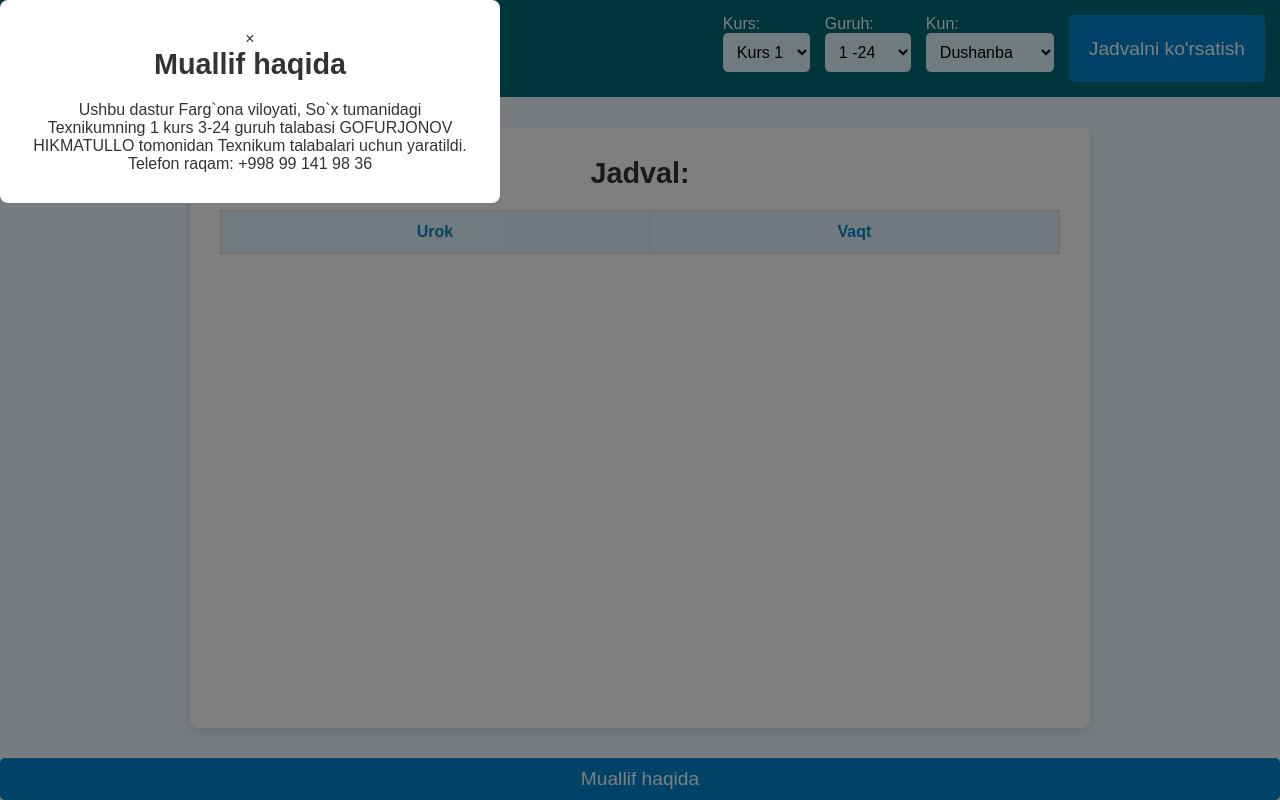
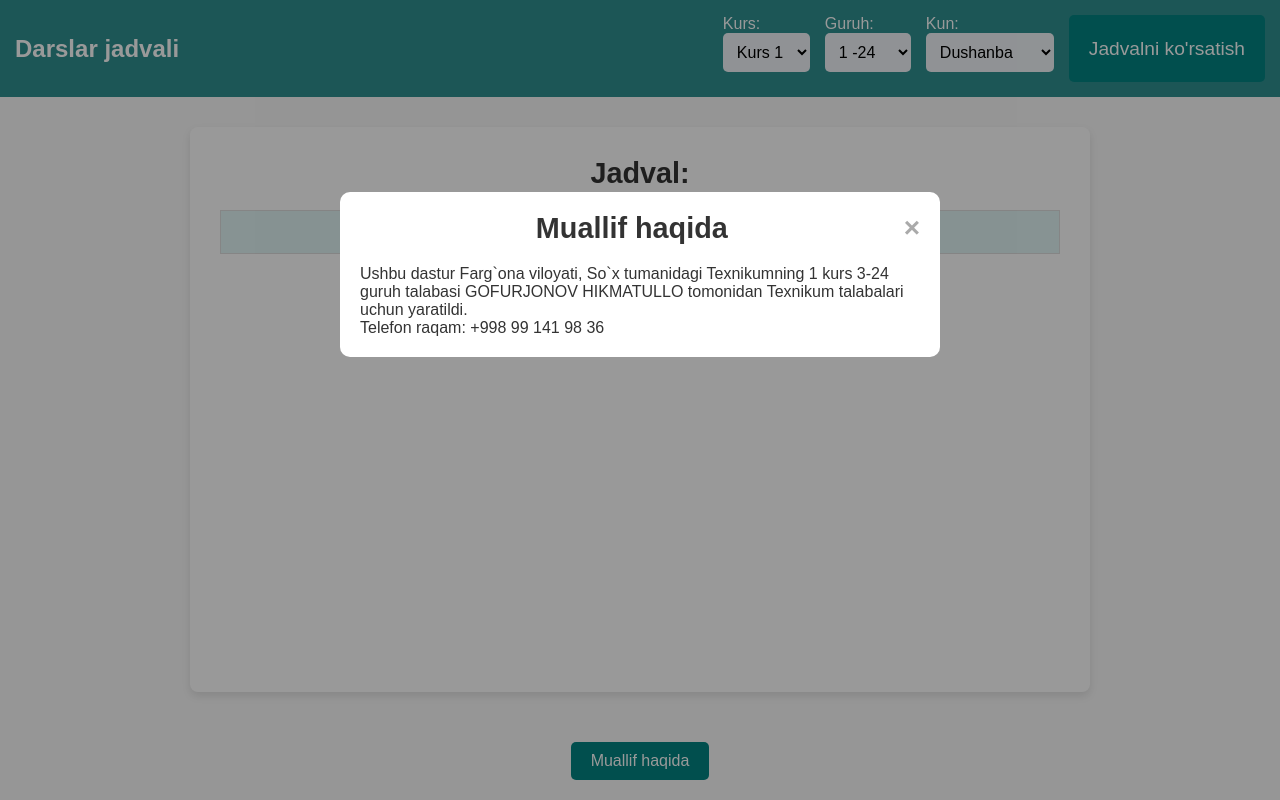
Before and after one commit to Hiki0611/darslar-tartibi.github.io, a plain HTML site: page index.html in a window 1280 px wide. Both pictures are taken after a click on the button "Muallif haqida". Drawn offline with Linux system fonts and the light colour scheme.

Commit message:
Update style.css

```diff
--- a/style.css
+++ b/style.css
@@ -7,7 +7,7 @@
 
 body {
   font-family: 'Arial', sans-serif;
-  background-color: #f0f8ff; /* Светлый фон */
+  background-color: #f9f9f9;
   color: #333;
   display: flex;
   flex-direction: column;
@@ -16,7 +16,7 @@ body {
 
 /* Навигационная панель */
 header {
-  background-color: #006d77; /* Призмариновый цвет */
+  background-color: #2f8f8f; /* Тёмный бирюзовый */
   padding: 15px;
 }
 
@@ -58,13 +58,13 @@ select {
   font-size: 1rem;
   border: none;
   border-radius: 5px;
-  background-color: #e0f7fa; /* Цвет селектора */
+  background-color: #f0f4f8;
 }
 
 button {
   padding: 10px 20px;
   font-size: 1.2rem;
-  background-color: #0288d1; /* Синий цвет */
+  background-color: #028482; /* Призмариновый */
   color: white;
   border: none;
   border-radius: 5px;
@@ -73,7 +73,7 @@ button {
 }
 
 button:hover {
-  background-color: #0277bd; /* Цвет при наведении */
+  background-color: #017367;
 }
 
 /* Стили для основного контента */
@@ -108,63 +108,69 @@ th, td {
 }
 
 th {
-  background-color: #e1f5fe; /* Светлый синий */
-  color: #0288d1;
+  background-color: #e0f4f4; /* Светлый бирюзовый */
+  color: #028482;
 }
 
 tbody tr:nth-child(even) {
-  background-color: #f1f8e9;
+  background-color: #f9f9f9;
 }
 
 tbody tr:hover {
-  background-color: #e1f5fe;
+  background-color: #e9ecef;
 }
 
-/* Кнопка "Об авторе" */
-.about-author-btn {
-  position: fixed;
-  bottom: 20px;
-  right: 20px;
-  background-color: #006d77;
+/* Стиль кнопки "Muallif haqida" */
+#author-btn {
+  margin: 20px auto;
+  display: block;
+  padding: 10px 20px;
+  background-color: #028482;
   color: white;
-  padding: 15px 30px;
   border: none;
-  border-radius: 30px;
+  border-radius: 5px;
   cursor: pointer;
   font-size: 1rem;
+  transition: background-color 0.3s;
 }
 
-.about-author-btn:hover {
-  background-color: #0288d1;
+#author-btn:hover {
+  background-color: #017367;
 }
 
 /* Модальное окно */
 .modal {
-  display: none;
+  display: none; /* Скрыть модальное окно по умолчанию */
   position: fixed;
+  z-index: 1;
+  left: 0;
   top: 0;
-  left: 0;
   width: 100%;
   height: 100%;
-  background-color: rgba(0, 0, 0, 0.5);
-  justify-content: center;
-  align-items: center;
+  overflow: auto;
+  background-color: rgba(0, 0, 0, 0.4);
 }
 
 .modal-content {
-  background-color: #fff;
-  padding: 30px;
-  border-radius: 8px;
+  background-color: white;
+  margin: 15% auto;
+  padding: 20px;
+  border-radius: 10px;
   width: 80%;
-  max-width: 500px;
-  text-align: center;
+  max-width: 600px;
 }
 
-.close-btn {
-  position: absolute;
-  top: 10px;
-  right: 10px;
-  font-size: 2rem;
+.close {
+  color: #aaa;
+  float: right;
+  font-size: 28px;
+  font-weight: bold;
+}
+
+.close:hover,
+.close:focus {
+  color: black;
+  text-decoration: none;
   cursor: pointer;
 }
 
```
